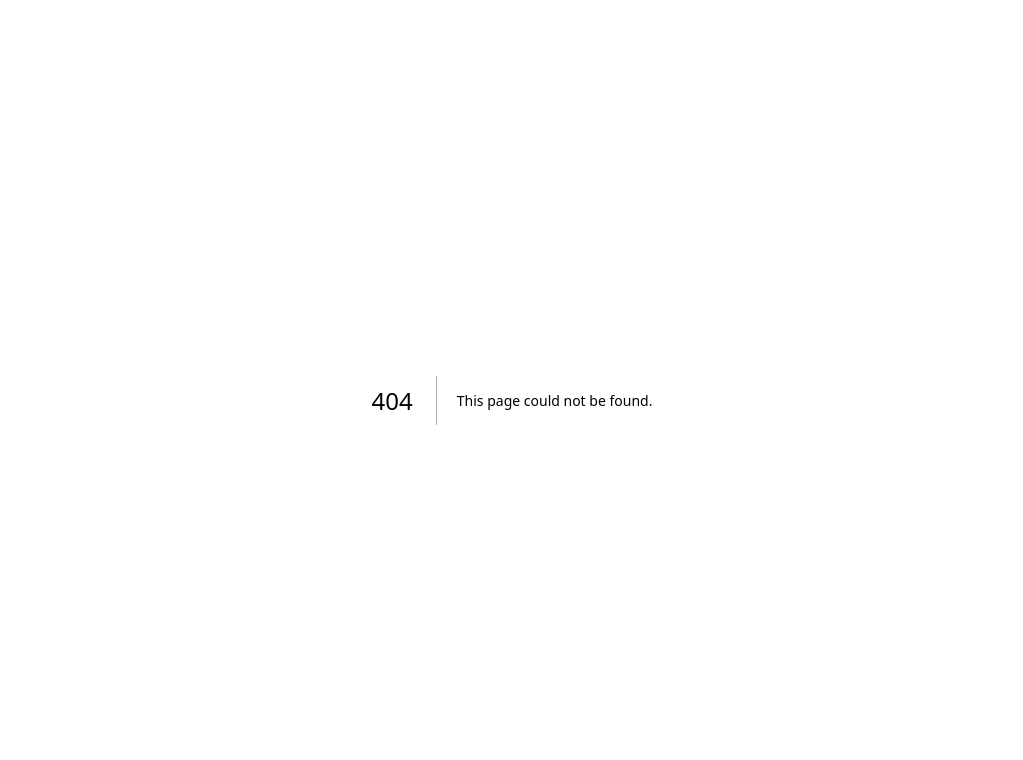
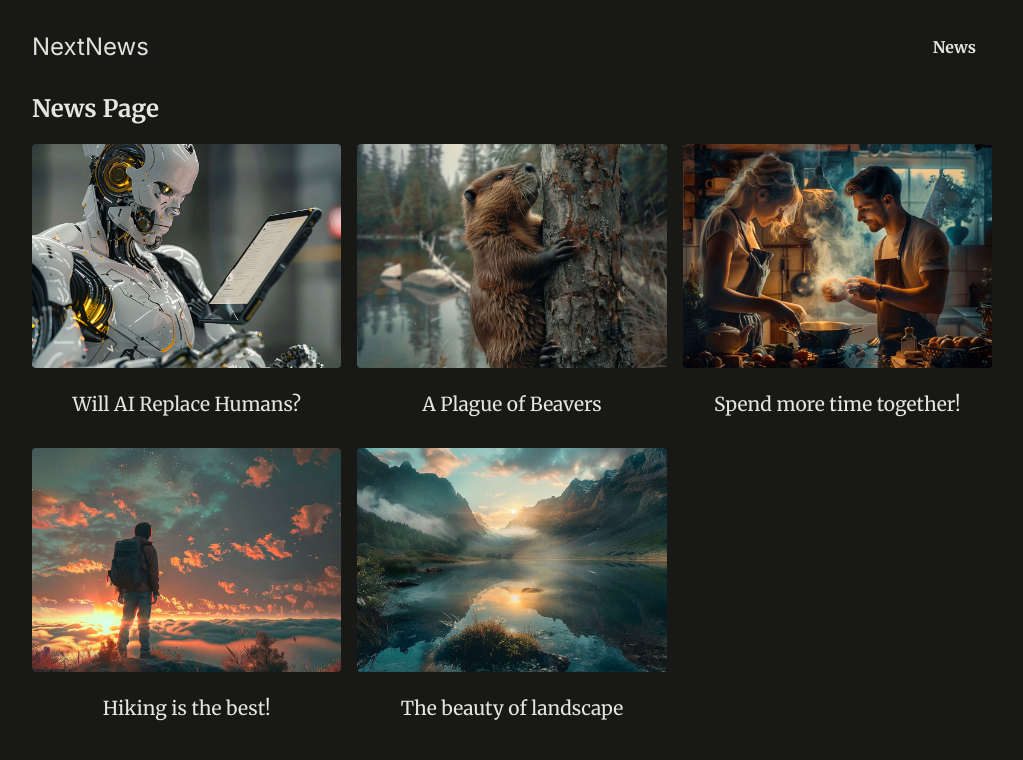
Before and after one commit to KamilJakobczak/next.js-course, a Next.js app in the folder news/: page /news in a window 1280 px wide. Before the commit this address had no page. Shown: the top 760 px of the page, without its empty margins (128-1151 px from the left). Built offline with nearby package versions, Linux system fonts and the light colour scheme.

Commit message:
apply dummy data

```diff
--- a/news/app/layout.js
+++ b/news/app/layout.js
@@ -1,14 +1,20 @@
+import MainHeader from '@/components/main-header';
 import './globals.css';
 
 export const metadata = {
-  title: 'Next.js Page Routing & Rendering',
-  description: 'Learn how to route to different pages.',
-}
+	title: 'Next.js Page Routing & Rendering',
+	description: 'Learn how to route to different pages.',
+};
 
 export default function RootLayout({ children }) {
- return (
-    <html lang="en">
-      <body>{children}</body>
-    </html>
-  )
+	return (
+		<html lang='en'>
+			<body>
+				<div id='page'>
+					<MainHeader />
+					{children}
+				</div>
+			</body>
+		</html>
+	);
 }
--- /dev/null
+++ b/news/app/news/page.js
@@ -0,0 +1,22 @@
+import Link from 'next/link';
+import { DUMMY_NEWS } from '@/dummy-news';
+export default function NewsPage() {
+	return (
+		<>
+			<h2>News Page</h2>
+			<ul className='news-list'>
+				{DUMMY_NEWS.map(newsItem => (
+					<li key={newsItem.id}>
+						<Link href={`/news/${newsItem.slug}`}>
+							<img
+								src={`/images/news/${newsItem.image}`}
+								alt={newsItem.title}
+							/>
+							<span>{newsItem.title}</span>
+						</Link>
+					</li>
+				))}
+			</ul>
+		</>
+	);
+}
--- /dev/null
+++ b/news/components/main-header.js
@@ -0,0 +1,17 @@
+import Link from 'next/link';
+export default function MainHeader() {
+	return (
+		<header id='main-header'>
+			<div id='logo'>
+				<Link href={'/'}>NextNews</Link>
+			</div>
+			<nav>
+				<ul>
+					<li>
+						<Link href={'/news'}>News</Link>
+					</li>
+				</ul>
+			</nav>
+		</header>
+	);
+}
--- /dev/null
+++ b/news/dummy-news.js
@@ -0,0 +1,43 @@
+export const DUMMY_NEWS = [
+  {
+    id: 'n1',
+    slug: 'will-ai-replace-humans',
+    title: 'Will AI Replace Humans?',
+    image: 'ai-robot.jpg',
+    date: '2021-07-01',
+    content:
+      'Since late 2022 AI is on the rise and therefore many people worry whether AI will replace humans. The answer is not that simple. AI is a tool that can be used to automate tasks, but it can also be used to augment human capabilities. The future is not set in stone, but it is clear that AI will play a big role in the future. The question is how we will use it.',
+  },
+  {
+    id: 'n2',
+    slug: 'beaver-plague',
+    title: 'A Plague of Beavers',
+    image: 'beaver.jpg',
+    date: '2022-05-01',
+    content: 'Beavers are taking over the world. They are building dams everywhere and flooding entire cities. What can we do to stop them?',
+  },
+  {
+    id: 'n3',
+    slug: 'couple-cooking',
+    title: 'Spend more time together!',
+    image: 'couple-cooking.jpg',
+    date: '2024-03-01',
+    content: 'Cooking together is a great way to spend more time with your partner. It is fun and you get to eat something delicious afterwards. What are you waiting for? Get cooking!',
+  },
+  {
+    id: 'n4',
+    slug: 'hiking',
+    title: 'Hiking is the best!',
+    image: 'hiking.jpg',
+    date: '2024-01-01',
+    content: 'Hiking is a great way to get some exercise and enjoy the great outdoors. It is also a great way to clear your mind and reduce stress. So what are you waiting for? Get out there and start hiking!',
+  },
+  {
+    id: 'n5',
+    slug: 'landscape',
+    title: 'The beauty of landscape',
+    image: 'landscape.jpg',
+    date: '2022-07-01',
+    content: 'Landscape photography is a great way to capture the beauty of nature. It is also a great way to get outside and enjoy the great outdoors. So what are you waiting for? Get out there and start taking some pictures!',
+  },
+];
```
Also changed, not shown: news/app/news/[slug]/page.js (added, +18 -0 lines).
